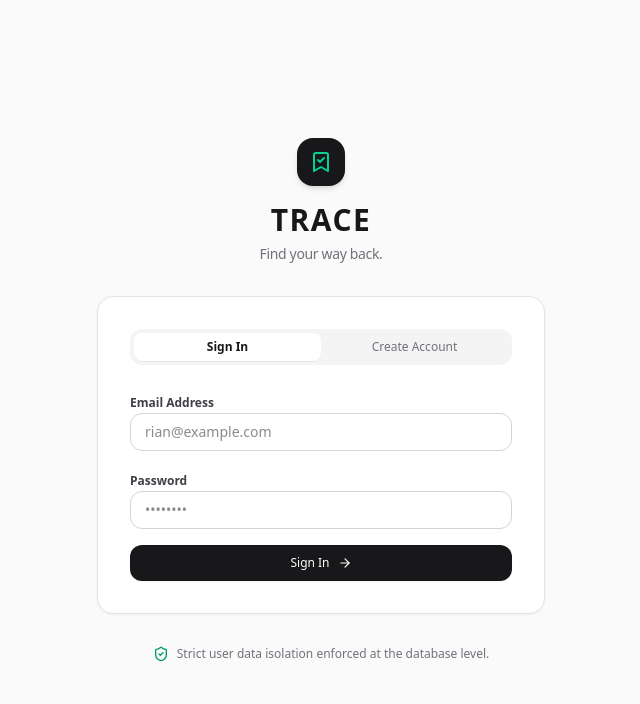
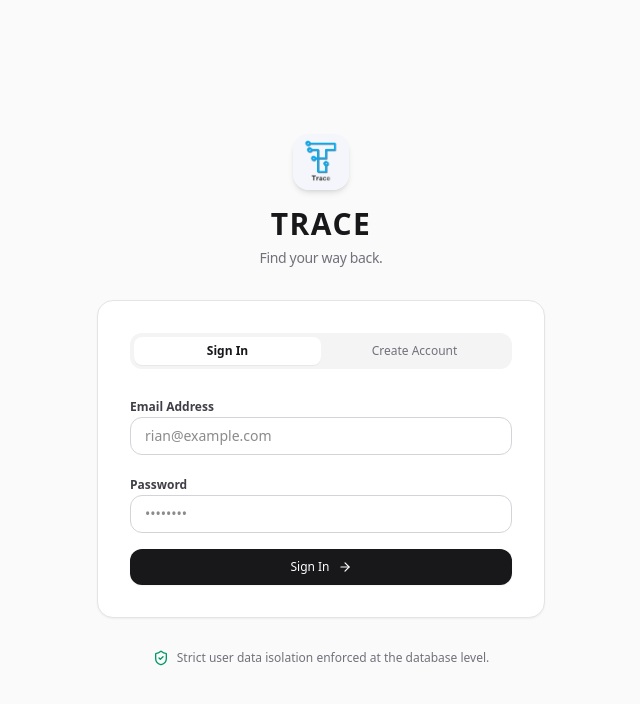
Before and after one commit to adiktohutabalian/TRACE, a React (Vite) app: page / in a window 1280 px wide. Shown: the top 704 px of the page, without its empty margins (319-959 px from the left). Built offline with nearby package versions, Linux system fonts and the light colour scheme.

Commit message:
feat: add TRACE logo to AuthView and Navbar components

```diff
--- a/index.html
+++ b/index.html
@@ -3,6 +3,7 @@
   <head>
     <meta charset="UTF-8" />
     <meta name="viewport" content="width=device-width, initial-scale=1.0" />
+    <link rel="icon" type="image/png" href="/logo/trace.png" />
     <title>TRACE - Find your way back.</title>
     <meta name="description" content="Find your way back." />
     <meta property="og:title" content="TRACE — Find your way back." />
--- a/src/components/AuthView.tsx
+++ b/src/components/AuthView.tsx
@@ -40,8 +40,12 @@ export const AuthView: React.FC<AuthViewProps> = ({ onAuthSuccess }) => {
     <div className="min-h-screen bg-zinc-50 flex flex-col justify-center items-center px-4 py-12">
       {/* Brand Header */}
       <div className="text-center mb-8 max-w-md">
-        <div className="w-12 h-12 rounded-2xl bg-zinc-900 text-white flex items-center justify-center mx-auto mb-4 shadow-md">
-          <BookmarkCheck className="w-6 h-6 text-emerald-400" />
+        <div className="flex items-center justify-center mx-auto mb-4">
+          <img
+            src="/logo/trace.png"
+            alt="TRACE Logo"
+            className="w-14 h-14 rounded-2xl object-contain shadow-md"
+          />
         </div>
         <h1 className="text-3xl font-extrabold text-zinc-900 tracking-wider">
           TRACE
--- a/src/components/Navbar.tsx
+++ b/src/components/Navbar.tsx
@@ -16,11 +16,14 @@ export const Navbar: React.FC<NavbarProps> = ({ user, onLogout, onNavigateHome }
         {/* Brand */}
         <button
           onClick={onNavigateHome}
-          className="flex items-center gap-3 text-left group focus:outline-none"
-        >
-          <div className="w-9 h-9 rounded-lg bg-zinc-900 text-white flex items-center justify-center font-bold tracking-wider shadow-sm group-hover:bg-zinc-800 transition-colors">
-            <BookmarkCheck className="w-5 h-5 text-emerald-400" />
-          </div>
+          className="flex items-center gap-3 text-left group focus:outline-none">
+
+          {/* LOGO BARU */}
+          <img
+            src="/logo/trace.png"
+            alt="TRACE Logo"
+            className="w-9 h-9 rounded-xl object-contain shadow-xs group-hover:scale-105 transition-transform"
+          />
           <div>
             <div className="flex items-center gap-2">
               <span className="font-extrabold text-zinc-900 text-lg tracking-wider">
```
Also changed, not shown: public/logo/trace.png (added).
